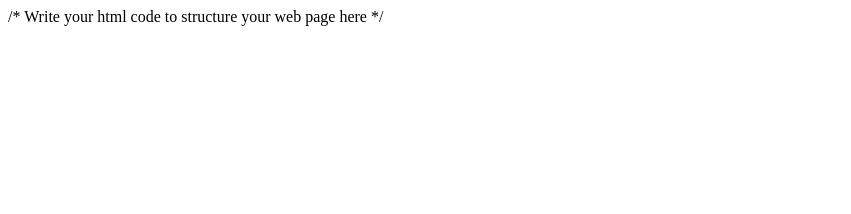
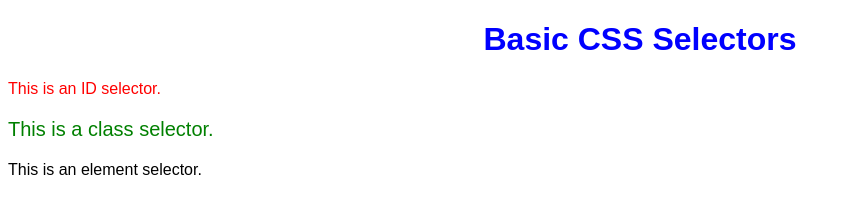
Before and after one commit to pasupathipasupathi766-ship-it/html-3, a website: page index.html in a window 1280 px wide. Shown: the whole page, without its empty margins (0-851 px from the left). Drawn offline with Linux system fonts and the light colour scheme.

Commit message:
Update index.html

```diff
--- a/index.html
+++ b/index.html
@@ -1,19 +1,43 @@
+
 <!DOCTYPE html>
-<html lang="en">
+<html>
 <head>
-    <meta charset="UTF-8">
     <title>Basic CSS Selectors</title>
 
     <style>
-        /* Write your CSS here */
+        /* Element Selector */
+        h1 {
+            color: blue;
+            text-align: center;
+        }
 
+        /* ID Selector */
+        #para1 {
+            color: red;
+        }
+
+        /* Class Selector */
+        .para {
+            color: green;
+            font-size: 20px;
+        }
+
+        /* Universal Selector */
+        * {
+            font-family: Arial;
+        }
     </style>
-
 </head>
 
 <body>
 
-     /* Write your html code to structure your web page here */
+    <h1>Basic CSS Selectors</h1>
+
+    <p id="para1">This is an ID selector.</p>
+
+    <p class="para">This is a class selector.</p>
+
+    <p>This is an element selector.</p>
 
 </body>
 </html>
```
